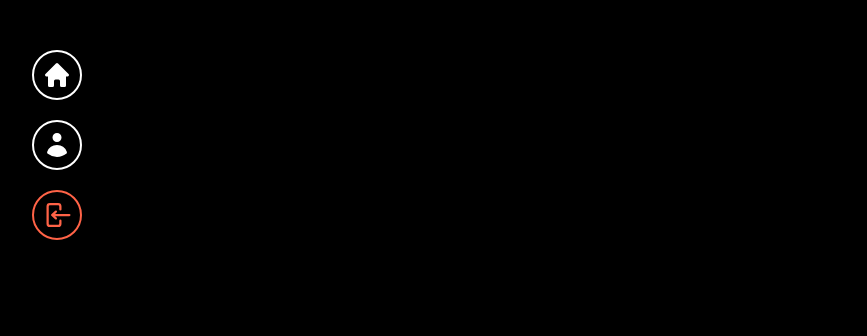
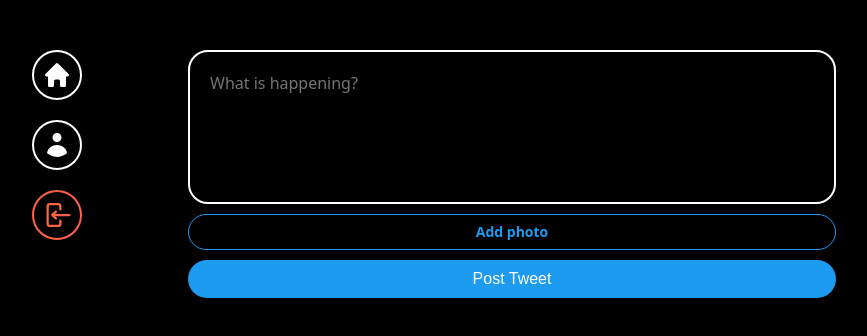
Before and after one commit to kaeba0616/reactTwiter, a React (Vite) app: page / in a window 1280 px wide. Shown: the top 336 px of the page, without its empty margins (234-1101 px from the left). Built offline with nearby package versions, Linux system fonts and the light colour scheme; no server answers; sample sign-in values are in the browser's storage.

Commit message:
#4.1 Post Tweet Form

```diff
--- a/src/components/auth-components.ts
+++ b/src/components/auth-components.ts
@@ -29,7 +29,7 @@
     background-color: #1d9bf0;
     color: white;
     &:hover {
-      opeacity: 0.8;
+      opacity: 0.8;
     }
   }
 `;
--- /dev/null
+++ b/src/components/post-tweet-form.tsx
@@ -0,0 +1,98 @@
+import React, { useState } from "react";
+import styled from "styled-components";
+
+const Form = styled.form`
+  display: flex;
+  flex-direction: column;
+  gap: 10px;
+`;
+
+const TextArea = styled.textarea`
+  border: 2px solid white;
+  padding: 20px;
+  border-radius: 20px;
+  font-size: 16px;
+  color: white;
+  background-color: black;
+  width: 100%;
+  resize: none;
+  font-family: system-ui, -apple-system, BlinkMacSystemFont, "Segoe UI", Roboto,
+    Ubuntu, Cantarell, "Open Sans", "Helvetica Neue", sans-serif;
+  &::placeholder {
+    font-size: 16px;
+  }
+  &:focus {
+    outline: none;
+    border-color: #1d9bf0;
+  }
+`;
+
+const AttachFileButton = styled.label`
+  padding: 10px 0px;
+  color: #1d9bf0;
+  text-align: center;
+  border-radius: 20px;
+  border: 1px solid #1d9bf0;
+  font-size: 14px;
+  font-weight: 600;
+  cursor: pointer;
+`;
+
+const AttachFileInput = styled.input`
+  display: none;
+`;
+
+const SubmitBtn = styled.input`
+  background-color: #1d9bf0;
+  color: white;
+  border: none;
+  padding: 10px 0px;
+  border-radius: 20px;
+  font-size: 16px;
+  cursor: pointer;
+  &.hover,
+  &:active {
+    opacity: 0.9;
+  }
+`;
+
+export default function PostTweetForm() {
+  const [isLoading, setLoading] = useState(false);
+  const [tweet, setTweet] = useState("");
+  const [file, setFile] = useState<File | null>();
+  const onChange = (e: React.ChangeEvent<HTMLTextAreaElement>) => {
+    setTweet(e.target.value);
+  };
+
+  const onFileChange = (e: React.ChangeEvent<HTMLInputElement>) => {
+    const { files } = e.target;
+    if (files && files.length === 1) {
+      setFile(files[0]);
+    }
+  };
+
+  return (
+    <Form>
+      <TextArea
+        rows={5}
+        maxLength={180}
+        onChange={onChange}
+        value={tweet}
+        placeholder="What is happening?"
+      />
+      <AttachFileButton htmlFor="file">
+        {file ? "Photo added ✌️" : "Add photo"}
+      </AttachFileButton>
+      <AttachFileInput
+        onChange={onFileChange}
+        type="file"
+        id="file"
+        accept="image/*"
+      />
+      <SubmitBtn
+        type="submit"
+        value={isLoading ? "Posting..." : "Post Tweet"}
+      />
+    </Form>
+  );
+}
--- a/src/routes/home.tsx
+++ b/src/routes/home.tsx
@@ -1,3 +1,12 @@
+import styled from "styled-components";
+import PostTweetForm from "../components/post-tweet-form";
+
+const Wrapper = styled.div``;
+
 export default function Home() {
-  return <h1></h1>;
+  return (
+    <Wrapper>
+      <PostTweetForm />
+    </Wrapper>
+  );
 }
```
